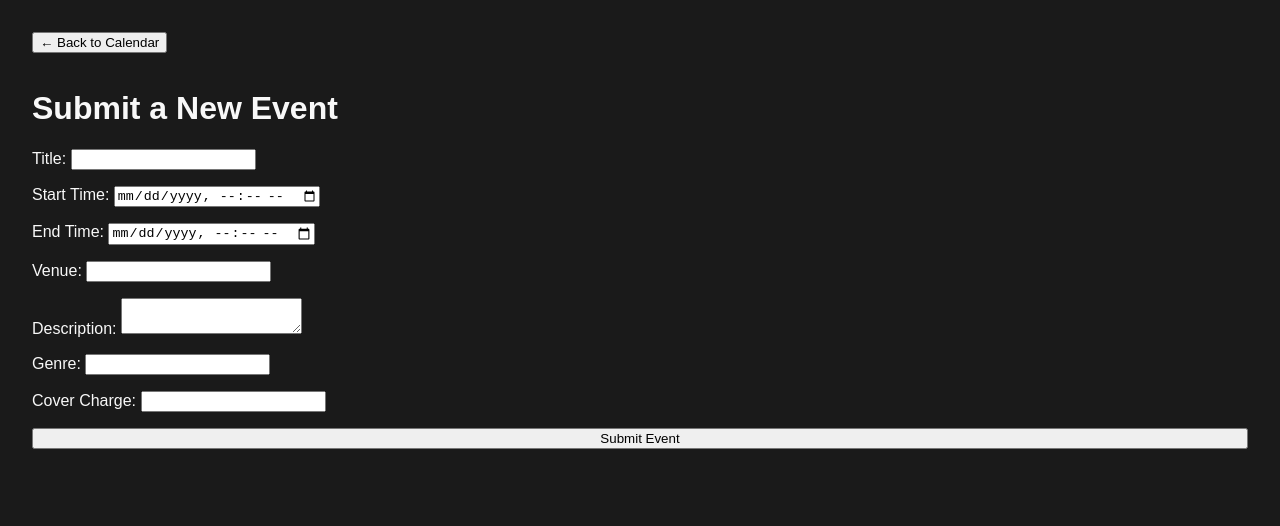
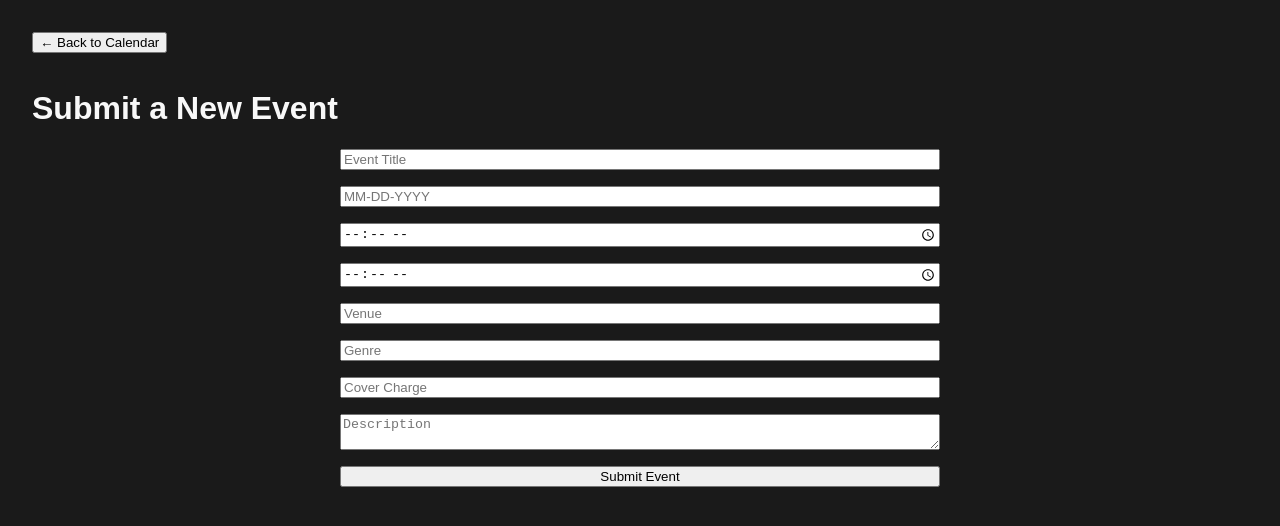
Before and after one commit to mrayover/Fresno-music-calendar1, a React (Vite) app: page /submit-event in a window 1280 px wide. Shown: the top 526 px of the page. Built offline with nearby package versions, Linux system fonts and the light colour scheme.

Commit message:
sbmt evnt

```diff
--- a/src/SubmitEventForm.jsx
+++ b/src/SubmitEventForm.jsx
@@ -1,11 +1,11 @@
-
 import React, { useState } from "react";
 
 const SubmitEventForm = () => {
   const [formData, setFormData] = useState({
     title: "",
-    start: "",
-    end: "",
+    date: "",
+    startTime: "",
+    endTime: "",
     venue: "",
     description: "",
     genre: "",
@@ -14,24 +14,44 @@ const SubmitEventForm = () => {
 
   const handleChange = (e) => {
     const { name, value } = e.target;
-    setFormData((prev) => ({ ...prev, [name]: value }));
+    setFormData(prev => ({ ...prev, [name]: value }));
+  };
+
+  const formatDateToISO = (mmddyyyy) => {
+    const [month, day, year] = mmddyyyy.split("-");
+    return `${year}-${month}-${day}`;
   };
 
   const handleSubmit = (e) => {
     e.preventDefault();
-    console.log("Event Submitted:", formData);
-    alert("Event submitted! (This form is not yet connected to a backend.)");
+
+    const isoDate = formatDateToISO(formData.date);
+    const start = `${isoDate}T${formData.startTime}:00`;
+    const end = `${isoDate}T${formData.endTime}:00`;
+
+    const event = {
+      ...formData,
+      start,
+      end
+    };
+
+    delete event.date;
+    delete event.startTime;
+    delete event.endTime;
+
+    alert("Submitted:\n" + JSON.stringify(event, null, 2));
   };
 
   return (
-    <form onSubmit={handleSubmit} style={{ display: "flex", flexDirection: "column", gap: "1rem" }}>
-      <label>Title: <input type="text" name="title" value={formData.title} onChange={handleChange} required /></label>
-      <label>Start Time: <input type="datetime-local" name="start" value={formData.start} onChange={handleChange} required /></label>
-      <label>End Time: <input type="datetime-local" name="end" value={formData.end} onChange={handleChange} required /></label>
-      <label>Venue: <input type="text" name="venue" value={formData.venue} onChange={handleChange} required /></label>
-      <label>Description: <textarea name="description" value={formData.description} onChange={handleChange} required /></label>
-      <label>Genre: <input type="text" name="genre" value={formData.genre} onChange={handleChange} required /></label>
-      <label>Cover Charge: <input type="text" name="cover" value={formData.cover} onChange={handleChange} /></label>
+    <form onSubmit={handleSubmit} style={{ display: "flex", flexDirection: "column", gap: "1rem", maxWidth: "600px", margin: "0 auto" }}>
+      <input name="title" placeholder="Event Title" value={formData.title} onChange={handleChange} required />
+      <input name="date" placeholder="MM-DD-YYYY" value={formData.date} onChange={handleChange} required />
+      <input name="startTime" type="time" value={formData.startTime} onChange={handleChange} required />
+      <input name="endTime" type="time" value={formData.endTime} onChange={handleChange} required />
+      <input name="venue" placeholder="Venue" value={formData.venue} onChange={handleChange} required />
+      <input name="genre" placeholder="Genre" value={formData.genre} onChange={handleChange} />
+      <input name="cover" placeholder="Cover Charge" value={formData.cover} onChange={handleChange} />
+      <textarea name="description" placeholder="Description" value={formData.description} onChange={handleChange} required />
       <button type="submit">Submit Event</button>
     </form>
   );
```
